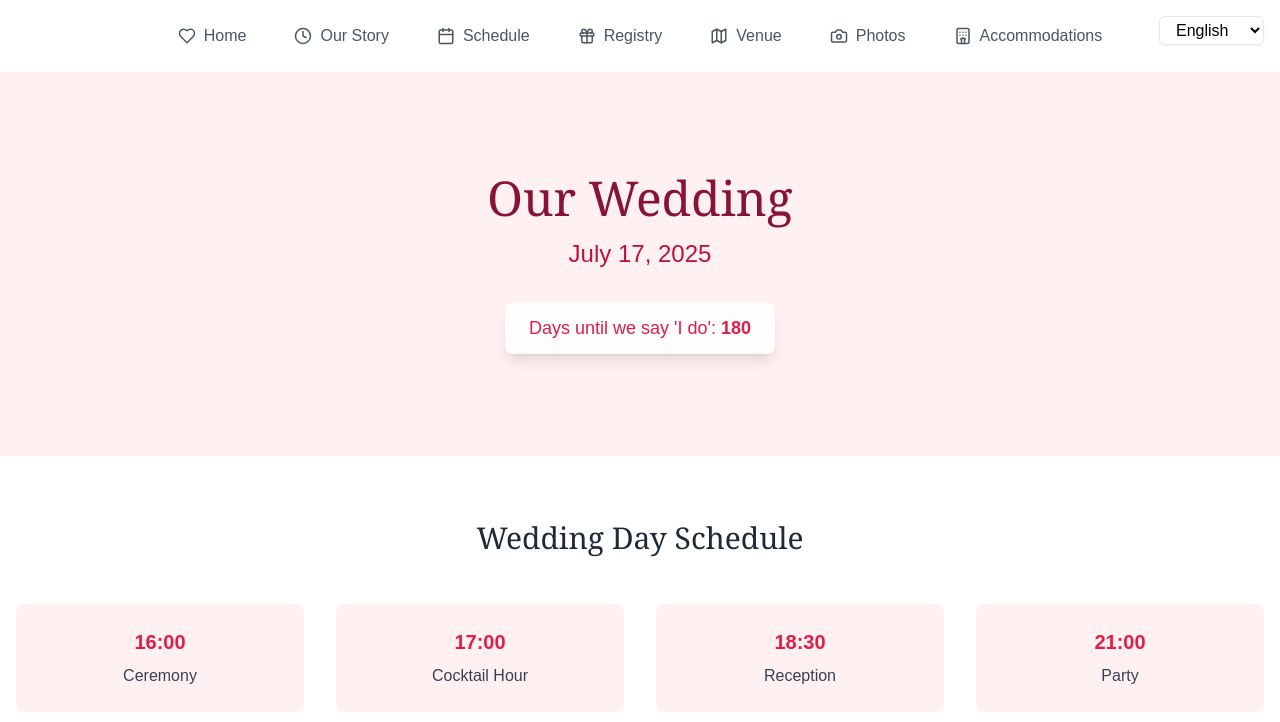
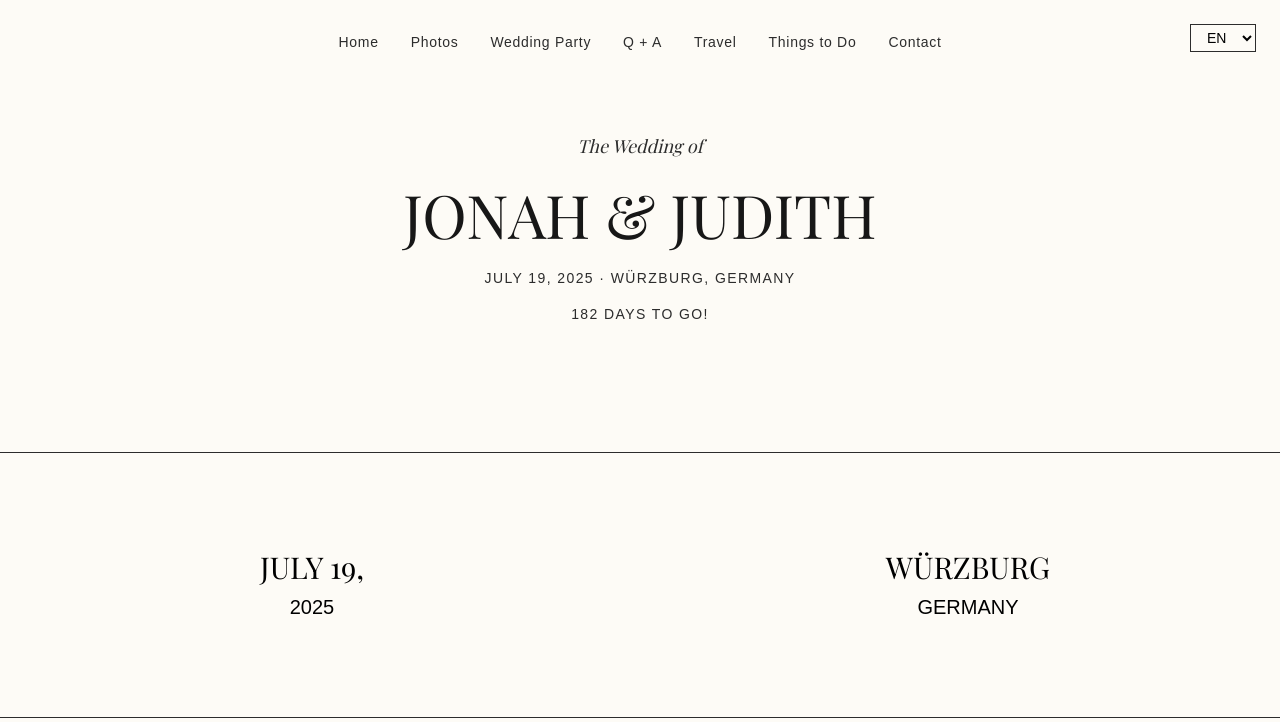
Before and after one commit to Jonesman-hub/wedding-website, a React (Vite) app: page / in a window 1280 px wide. Shown: the top 722 px of the page. Built offline with nearby package versions, Linux system fonts and the light colour scheme.

Commit message:
Update app.jsx to minimalist Design

```diff
--- a/src/App.jsx
+++ b/src/App.jsx
@@ -1,51 +1,38 @@
 import React, { useState } from 'react';
-import { Calendar, Gift, Map, Clock, Heart, Camera, Hotel } from 'lucide-react';
 
 const translations = {
   en: {
     nav: {
       home: "Home",
-      story: "Our Story",
-      schedule: "Schedule",
-      registry: "Registry",
-      venue: "Venue",
       photos: "Photos",
-      accommodations: "Accommodations"
+      party: "Wedding Party",
+      qa: "Q + A",
+      travel: "Travel",
+      todo: "Things to Do",
+      contact: "Contact"
     },
     hero: {
-      title: "Our Wedding",
-      date: "July 17, 2025",
-      countdown: "Days until we say 'I do'"
-    },
-    schedule: {
-      title: "Wedding Day Schedule",
-      ceremony: "Ceremony",
-      cocktail: "Cocktail Hour",
-      reception: "Reception",
-      party: "Party"
+      title: "The Wedding of",
+      names: "JONAH & JUDITH",
+      location: "WÜRZBURG, GERMANY",
+      countdown: "DAYS TO GO!"
     }
   },
   de: {
     nav: {
-      home: "Startseite",
-      story: "Unsere Geschichte",
-      schedule: "Zeitplan",
-      registry: "Geschenkliste",
-      venue: "Lokalität",
+      home: "Start",
       photos: "Fotos",
-      accommodations: "Unterkünfte"
+      party: "Hochzeitsgesellschaft",
+      qa: "F + A",
+      travel: "Anreise",
+      todo: "Aktivitäten",
+      contact: "Kontakt"
     },
     hero: {
-      title: "Unsere Hochzeit",
-      date: "17. Juli 2025",
-      countdown: "Tage bis zum Ja-Wort"
-    },
-    schedule: {
-      title: "Tagesablauf",
-      ceremony: "Trauung",
-      cocktail: "Sektempfang",
-      reception: "Empfang",
-      party: "Feier"
+      title: "Die Hochzeit von",
+      names: "JONAH & JUDITH",
+      location: "WÜRZBURG, DEUTSCHLAND",
+      countdown: "TAGE BIS ZUR HOCHZEIT!"
     }
   }
 };
@@ -55,94 +42,74 @@ function App() {
   const t = translations[currentLang];
 
   // Calculate days until wedding
-  const weddingDate = new Date('2025-07-17');
+  const weddingDate = new Date('2025-07-19');
   const today = new Date();
   const daysUntil = Math.ceil((weddingDate - today) / (1000 * 60 * 60 * 24));
 
   return (
-    <div className="min-h-screen bg-gray-50">
+    <div className="min-h-screen bg-beige-50">
       {/* Language Switcher */}
-      <div className="fixed top-4 right-4 z-50">
+      <div className="fixed top-6 right-6 z-50">
         <select
           value={currentLang}
           onChange={(e) => setCurrentLang(e.target.value)}
-          className="px-3 py-1 border rounded-md bg-white shadow-sm"
+          className="px-3 py-1 border border-charcoal-700 rounded-none bg-transparent text-sm"
         >
-          <option value="en">English</option>
-          <option value="de">Deutsch</option>
+          <option value="en">EN</option>
+          <option value="de">DE</option>
         </select>
       </div>
 
       {/* Navigation */}
-      <nav className="bg-white shadow-md">
+      <nav className="pt-8 pb-4">
         <div className="container mx-auto px-4">
-          <div className="flex flex-wrap justify-center gap-4 py-4">
-            <a href="#" className="flex items-center gap-2 px-4 py-2 text-gray-600 hover:text-rose-500">
-              <Heart size={18} />
-              <span>{t.nav.home}</span>
-            </a>
-            <a href="#story" className="flex items-center gap-2 px-4 py-2 text-gray-600 hover:text-rose-500">
-              <Clock size={18} />
-              <span>{t.nav.story}</span>
-            </a>
-            <a href="#schedule" className="flex items-center gap-2 px-4 py-2 text-gray-600 hover:text-rose-500">
-              <Calendar size={18} />
-              <span>{t.nav.schedule}</span>
-            </a>
-            <a href="#registry" className="flex items-center gap-2 px-4 py-2 text-gray-600 hover:text-rose-500">
-              <Gift size={18} />
-              <span>{t.nav.registry}</span>
-            </a>
-            <a href="#venue" className="flex items-center gap-2 px-4 py-2 text-gray-600 hover:text-rose-500">
-              <Map size={18} />
-              <span>{t.nav.venue}</span>
-            </a>
-            <a href="#photos" className="flex items-center gap-2 px-4 py-2 text-gray-600 hover:text-rose-500">
-              <Camera size={18} />
-              <span>{t.nav.photos}</span>
-            </a>
-            <a href="#accommodations" className="flex items-center gap-2 px-4 py-2 text-gray-600 hover:text-rose-500">
-              <Hotel size={18} />
-              <span>{t.nav.accommodations}</span>
-            </a>
+          <div className="flex flex-wrap justify-center gap-8 text-sm tracking-wider">
+            {Object.entries(t.nav).map(([key, value]) => (
+              <a
+                key={key}
+                href={`#${key}`}
+                className="text-charcoal-700 hover:text-charcoal-900 transition-colors duration-200"
+              >
+                {value}
+              </a>
+            ))}
           </div>
         </div>
       </nav>
 
       {/* Hero Section */}
-      <div className="relative h-96 bg-rose-50">
-        <div className="absolute inset-0 flex flex-col items-center justify-center text-center">
-          <h1 className="text-5xl font-serif text-rose-900 mb-4">{t.hero.title}</h1>
-          <p className="text-2xl text-rose-700 mb-8">{t.hero.date}</p>
-          <div className="bg-white/80 backdrop-blur-sm rounded-lg px-6 py-3 shadow-lg">
-            <p className="text-lg text-rose-600">
-              {t.hero.countdown}: <span className="font-bold">{daysUntil}</span>
-            </p>
+      <div className="container mx-auto px-4 pt-16 pb-32 text-center">
+        <p className="text-lg text-charcoal-700 mb-6 font-display italic">
+          {t.hero.title}
+        </p>
+        <h1 className="text-4xl md:text-6xl text-charcoal-900 mb-6 font-display">
+          {t.hero.names}
+        </h1>
+        <div className="space-y-4">
+          <p className="text-sm tracking-widest text-charcoal-700">
+            JULY 19, 2025 · {t.hero.location}
+          </p>
+          <p className="text-sm tracking-widest text-charcoal-700">
+            {daysUntil} {t.hero.countdown}
+          </p>
+        </div>
+      </div>
+
+      {/* Event Details Section */}
+      <div className="border-t border-b border-charcoal-700 py-24">
+        <div className="container mx-auto px-4">
+          <div className="grid md:grid-cols-2 gap-16 text-center">
+            <div>
+              <h2 className="text-3xl font-display mb-2">JULY 19,</h2>
+              <p className="text-xl">2025</p>
+            </div>
+            <div>
+              <h2 className="text-3xl font-display mb-2">WÜRZBURG</h2>
+              <p className="text-xl">GERMANY</p>
+            </div>
           </div>
         </div>
       </div>
-
-      {/* Schedule Section */}
-      <section id="schedule" className="py-16 bg-white">
-        <div className="container mx-auto px-4">
-          <h2 className="text-3xl font-serif text-center text-gray-800 mb-12">
-            {t.schedule.title}
-          </h2>
-          <div className="grid md:grid-cols-2 lg:grid-cols-4 gap-8">
-            {[
-              { time: "16:00", title: t.schedule.ceremony },
-              { time: "17:00", title: t.schedule.cocktail },
-              { time: "18:30", title: t.schedule.reception },
-              { time: "21:00", title: t.schedule.party }
-            ].map((event, index) => (
-              <div key={index} className="text-center p-6 bg-rose-50 rounded-lg">
-                <p className="text-xl font-bold text-rose-600 mb-2">{event.time}</p>
-                <p className="text-gray-700">{event.title}</p>
-              </div>
-            ))}
-          </div>
-        </div>
-      </section>
     </div>
   );
 }
```
